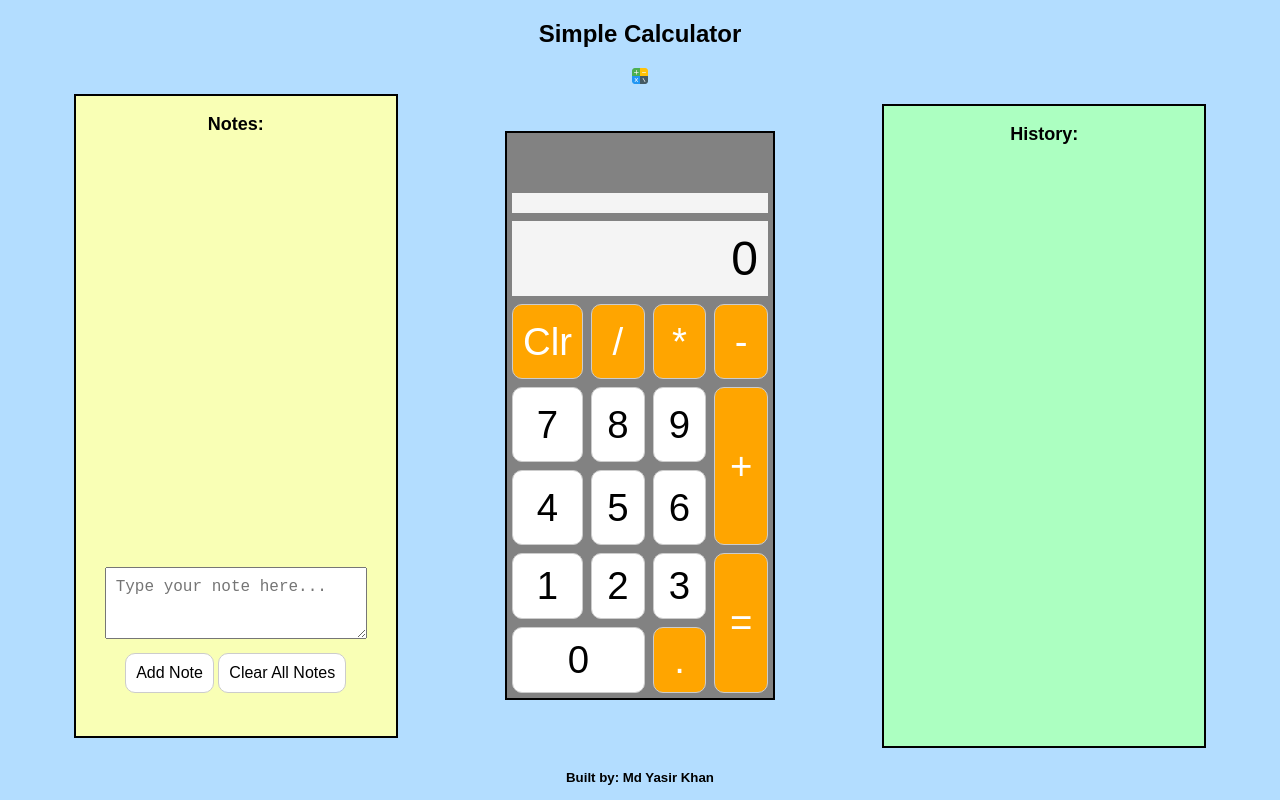
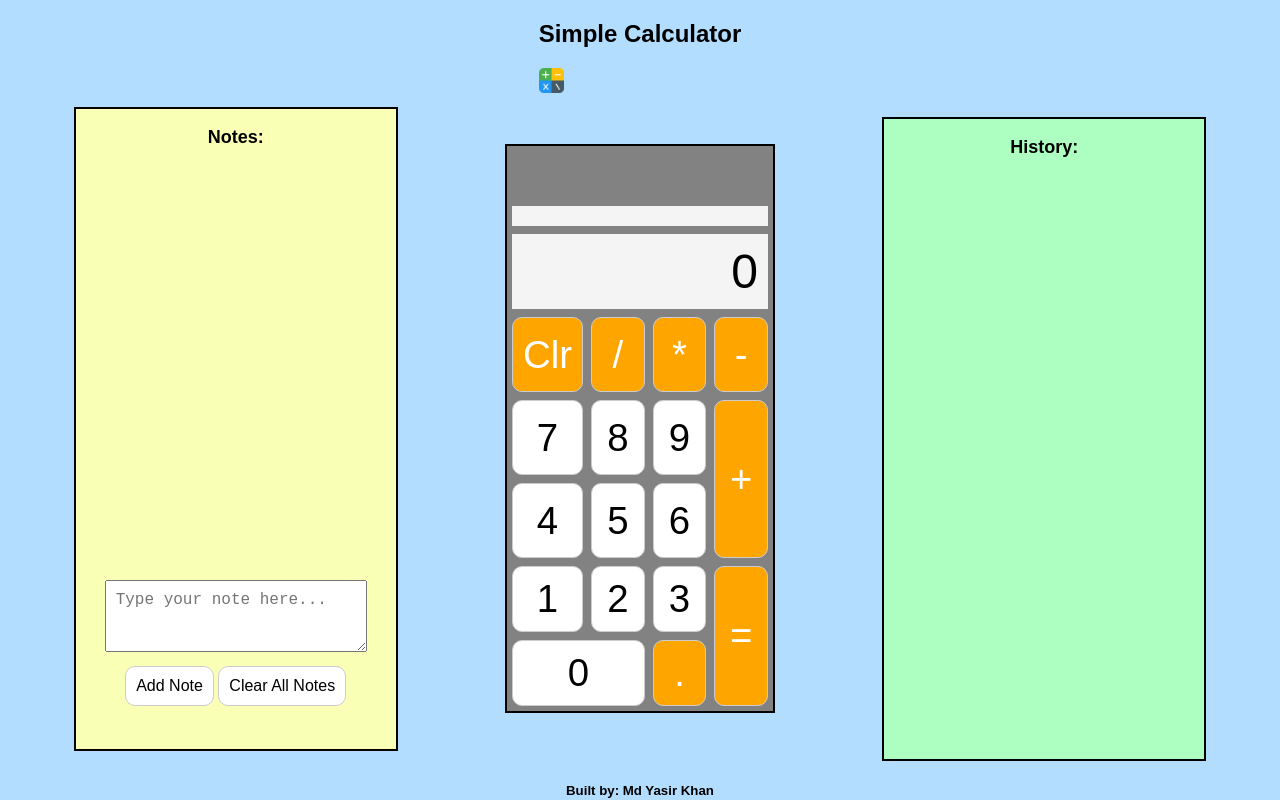
Before and after one commit to confused-soul/Simple-Calculator, a plain HTML site: page index.html in a window 1280 px wide. Drawn offline with Linux system fonts and the light colour scheme.

Commit message:
Update index.html

```diff
--- a/index.html
+++ b/index.html
@@ -8,8 +8,8 @@
     <title>Simple Calculator</title>
   </head>
   <body>
-    <h2>Simple Calculator</h2>
-    <img src="static/calculator.png" style="height: 16px;" alt="">
+    <span><h2>Simple Calculator</h2><img src="static/calculator.png" style="height: 25px;" alt=""></span>
+
     <div class="Content">
 
       <div class="notepad-container">
```
